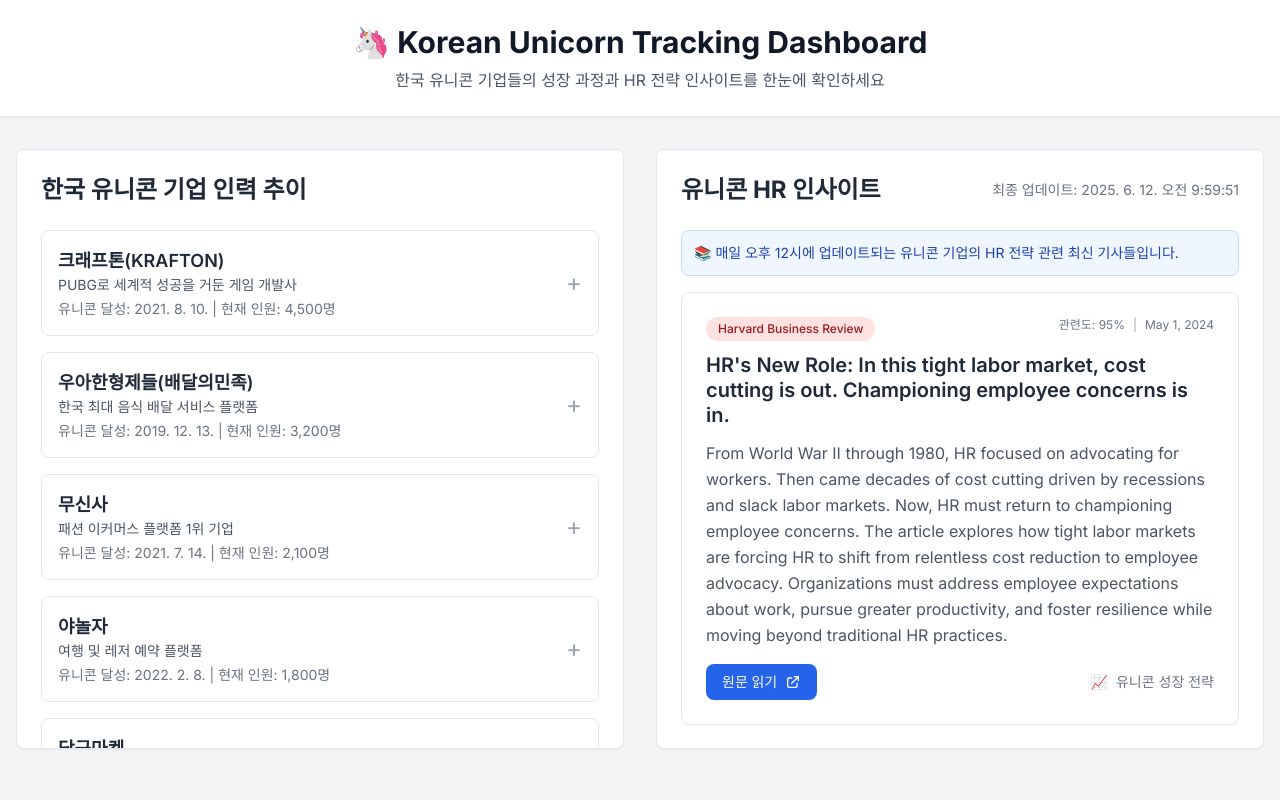
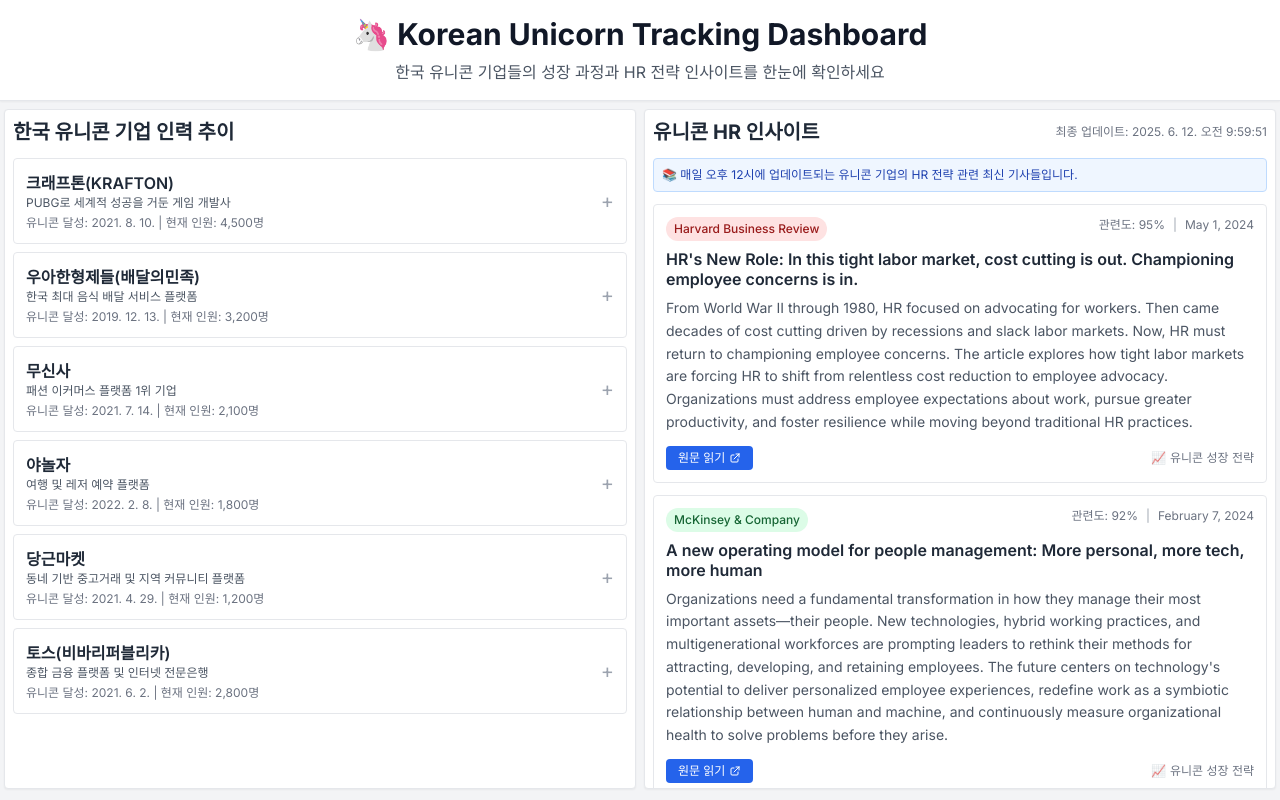
Before and after one commit to sangkwon9/korean-unicorn-tracking, a Next.js app: page /korean-unicorn-tracking/ in a window 1280 px wide. Built offline with nearby package versions, Linux system fonts and the light colour scheme.

Commit message:
Optimize UI/UX: Maximize screen space utilization - Remove max-width constraints, minimize padding/margins, compact layouts

```diff
--- a/src/app/page.tsx
+++ b/src/app/page.tsx
@@ -8,7 +8,7 @@
     <div className="min-h-screen bg-gray-100">
       {/* Header */}
       <header className="bg-white shadow-sm border-b border-gray-200">
-        <div className="max-w-7xl mx-auto px-4 py-6">
+        <div className="w-full px-2 py-4">
           <h1 className="text-3xl font-bold text-gray-900 text-center">
             🦄 Korean Unicorn Tracking Dashboard
           </h1>
@@ -19,15 +19,15 @@
       </header>
 
       {/* Main Content */}
-      <main className="max-w-7xl mx-auto px-4 py-8">
-        <div className="grid grid-cols-1 lg:grid-cols-2 gap-8 h-[calc(100vh-200px)]">
+      <main className="w-full px-1 py-2">
+        <div className="grid grid-cols-1 lg:grid-cols-2 gap-2 h-[calc(100vh-120px)]">
           {/* Left Panel - Unicorn Companies Table */}
-          <div className="bg-white rounded-lg shadow-sm border border-gray-200 overflow-hidden">
+          <div className="bg-white rounded shadow-sm border border-gray-200 overflow-hidden">
             <UnicornTable companies={koreanUnicornCompanies} />
           </div>
 
           {/* Right Panel - HR Articles */}
-          <div className="bg-white rounded-lg shadow-sm border border-gray-200 overflow-hidden">
+          <div className="bg-white rounded shadow-sm border border-gray-200 overflow-hidden">
             <HRArticles articles={hrArticles} />
           </div>
         </div>
--- a/src/components/HRArticles.tsx
+++ b/src/components/HRArticles.tsx
@@ -37,30 +37,30 @@
   };
 
   return (
-    <div className="h-full overflow-auto p-6">
-      <div className="flex justify-between items-center mb-6">
-        <h2 className="text-2xl font-bold text-gray-800">유니콘 HR 인사이트</h2>
-        <div className="text-sm text-gray-500">
+    <div className="h-full overflow-auto p-2">
+      <div className="flex justify-between items-center mb-3">
+        <h2 className="text-xl font-bold text-gray-800">유니콘 HR 인사이트</h2>
+        <div className="text-xs text-gray-500">
           최종 업데이트: {lastUpdated}
         </div>
       </div>
 
-      <div className="mb-4 p-3 bg-blue-50 border border-blue-200 rounded-lg">
-        <p className="text-sm text-blue-800">
+      <div className="mb-3 p-2 bg-blue-50 border border-blue-200 rounded">
+        <p className="text-xs text-blue-800">
           📚 매일 오후 12시에 업데이트되는 유니콘 기업의 HR 전략 관련 최신 기사들입니다.
         </p>
       </div>
 
-      <div className="space-y-6">
+      <div className="space-y-3">
         {articles
           .sort((a, b) => b.relevanceScore - a.relevanceScore)
           .map((article, index) => (
             <article
               key={index}
-              className="bg-white border border-gray-200 rounded-lg p-6 hover:shadow-md transition-shadow duration-200"
+              className="bg-white border border-gray-200 rounded p-3 hover:shadow-md transition-shadow duration-200"
             >
-              <div className="flex justify-between items-start mb-3">
-                <span className={`px-3 py-1 rounded-full text-xs font-medium ${getSourceColor(article.source)}`}>
+              <div className="flex justify-between items-start mb-2">
+                <span className={`px-2 py-1 rounded-full text-xs font-medium ${getSourceColor(article.source)}`}>
                   {article.source}
                 </span>
                 <div className="flex items-center space-x-2">
@@ -74,7 +74,7 @@
                 </div>
               </div>
 
-              <h3 className="text-xl font-semibold text-gray-800 mb-3 leading-tight">
+              <h3 className="text-base font-semibold text-gray-800 mb-2 leading-tight">
                 <a
                   href={article.url}
                   target="_blank"
@@ -85,7 +85,7 @@
                 </a>
               </h3>
 
-              <p className="text-gray-600 leading-relaxed mb-4">
+              <p className="text-sm text-gray-600 leading-relaxed mb-3">
                 {article.summary}
               </p>
 
@@ -94,11 +94,11 @@
                   href={article.url}
                   target="_blank"
                   rel="noopener noreferrer"
-                  className="inline-flex items-center px-4 py-2 bg-blue-600 text-white text-sm font-medium rounded-lg hover:bg-blue-700 transition-colors duration-200"
+                  className="inline-flex items-center px-3 py-1 bg-blue-600 text-white text-xs font-medium rounded hover:bg-blue-700 transition-colors duration-200"
                 >
                   원문 읽기
                   <svg
-                    className="ml-2 w-4 h-4"
+                    className="ml-1 w-3 h-3"
                     fill="none"
                     stroke="currentColor"
                     viewBox="0 0 24 24"
@@ -112,7 +112,7 @@
                   </svg>
                 </a>
 
-                <div className="flex items-center space-x-2 text-sm text-gray-500">
+                <div className="flex items-center space-x-1 text-xs text-gray-500">
                   <span>📈</span>
                   <span>유니콘 성장 전략</span>
                 </div>
@@ -121,9 +121,9 @@
           ))}
       </div>
 
-      <div className="mt-8 p-4 bg-gray-50 border border-gray-200 rounded-lg">
-        <h3 className="font-semibold text-gray-800 mb-2">자동 업데이트 정보</h3>
-        <p className="text-sm text-gray-600">
+      <div className="mt-4 p-2 bg-gray-50 border border-gray-200 rounded">
+        <h3 className="font-semibold text-gray-800 mb-1 text-sm">자동 업데이트 정보</h3>
+        <p className="text-xs text-gray-600">
           이 섹션은 한국 시간 기준 매일 오후 12시에 자동으로 업데이트됩니다.
           Harvard Business Review, MIT Sloan Management Review, McKinsey & Company 등
           신뢰할 수 있는 출처에서 최신 HR 인사이트를 제공합니다.
--- a/src/components/UnicornTable.tsx
+++ b/src/components/UnicornTable.tsx
@@ -19,15 +19,15 @@
   };
 
   return (
-    <div className="h-full overflow-auto p-6">
-      <h2 className="text-2xl font-bold mb-6 text-gray-800">한국 유니콘 기업 인력 추이</h2>
+    <div className="h-full overflow-auto p-2">
+      <h2 className="text-xl font-bold mb-3 text-gray-800">한국 유니콘 기업 인력 추이</h2>
 
       {/* 기업 목록 */}
-      <div className="grid gap-4 mb-6">
+      <div className="grid gap-2 mb-3">
         {companies.map((company, index) => (
           <div
             key={index}
-            className={`p-4 border rounded-lg cursor-pointer transition-all duration-200 ${
+            className={`p-3 border rounded cursor-pointer transition-all duration-200 ${
               selectedCompany === company
                 ? 'border-blue-500 bg-blue-50'
                 : 'border-gray-200 hover:border-gray-300 hover:bg-gray-50'
@@ -36,13 +36,13 @@
           >
             <div className="flex justify-between items-center">
               <div>
-                <h3 className="font-semibold text-lg text-gray-800">{company.name}</h3>
-                <p className="text-sm text-gray-600">{company.description}</p>
-                <p className="text-sm text-gray-500 mt-1">
+                <h3 className="font-semibold text-base text-gray-800">{company.name}</h3>
+                <p className="text-xs text-gray-600">{company.description}</p>
+                <p className="text-xs text-gray-500 mt-1">
                   유니콘 달성: {formatDate(company.unicornDate)} | 현재 인원: {formatNumber(company.currentEmployees)}명
                 </p>
               </div>
-              <div className="text-2xl text-gray-400">
+              <div className="text-xl text-gray-400">
                 {selectedCompany === company ? '−' : '+'}
               </div>
             </div>
@@ -52,19 +52,19 @@
 
       {/* 선택된 기업의 상세 정보 */}
       {selectedCompany && (
-        <div className="mt-6 p-6 bg-white border rounded-lg shadow-sm">
-          <h3 className="text-xl font-semibold mb-4 text-gray-800">
+        <div className="mt-3 p-3 bg-white border rounded shadow-sm">
+          <h3 className="text-lg font-semibold mb-3 text-gray-800">
             {selectedCompany.name} - 연도별 인력 변화
           </h3>
 
           <div className="overflow-x-auto">
-            <table className="w-full border-collapse">
+            <table className="w-full border-collapse text-sm">
               <thead>
                 <tr className="bg-gray-50">
-                  <th className="border border-gray-200 px-4 py-3 text-left font-semibold text-gray-700">연도</th>
-                  <th className="border border-gray-200 px-4 py-3 text-left font-semibold text-gray-700">직원 수</th>
-                  <th className="border border-gray-200 px-4 py-3 text-left font-semibold text-gray-700">전년 대비 증가율</th>
-                  <th className="border border-gray-200 px-4 py-3 text-left font-semibold text-gray-700">자료 출처</th>
+                  <th className="border border-gray-200 px-2 py-2 text-left font-semibold text-gray-700">연도</th>
+                  <th className="border border-gray-200 px-2 py-2 text-left font-semibold text-gray-700">직원 수</th>
+                  <th className="border border-gray-200 px-2 py-2 text-left font-semibold text-gray-700">증가율</th>
+                  <th className="border border-gray-200 px-2 py-2 text-left font-semibold text-gray-700">출처</th>
                 </tr>
               </thead>
               <tbody>
@@ -76,13 +76,13 @@
 
                   return (
                     <tr key={record.year} className="hover:bg-gray-50">
-                      <td className="border border-gray-200 px-4 py-3 font-medium text-gray-800">
+                      <td className="border border-gray-200 px-2 py-2 font-medium text-gray-800">
                         {record.year}년
                       </td>
-                      <td className="border border-gray-200 px-4 py-3 text-gray-700">
+                      <td className="border border-gray-200 px-2 py-2 text-gray-700">
                         {formatNumber(record.employees)}명
                       </td>
-                      <td className="border border-gray-200 px-4 py-3">
+                      <td className="border border-gray-200 px-2 py-2">
                         {growthRate ? (
                           <span className={`font-medium ${parseFloat(growthRate) >= 0 ? 'text-green-600' : 'text-red-600'}`}>
                             {parseFloat(growthRate) >= 0 ? '+' : ''}{growthRate}%
@@ -91,7 +91,7 @@
                           <span className="text-gray-400">-</span>
                         )}
                       </td>
-                      <td className="border border-gray-200 px-4 py-3 text-sm text-gray-600">
+                      <td className="border border-gray-200 px-2 py-2 text-xs text-gray-600">
                         {record.source}
                       </td>
                     </tr>
@@ -102,8 +102,8 @@
           </div>
 
           {/* 유니콘 달성 시점 하이라이트 */}
-          <div className="mt-4 p-3 bg-yellow-50 border border-yellow-200 rounded">
-            <p className="text-sm text-yellow-800">
+          <div className="mt-3 p-2 bg-yellow-50 border border-yellow-200 rounded">
+            <p className="text-xs text-yellow-800">
               💡 <strong>유니콘 달성 시점:</strong> {formatDate(selectedCompany.unicornDate)}
             </p>
           </div>
```
